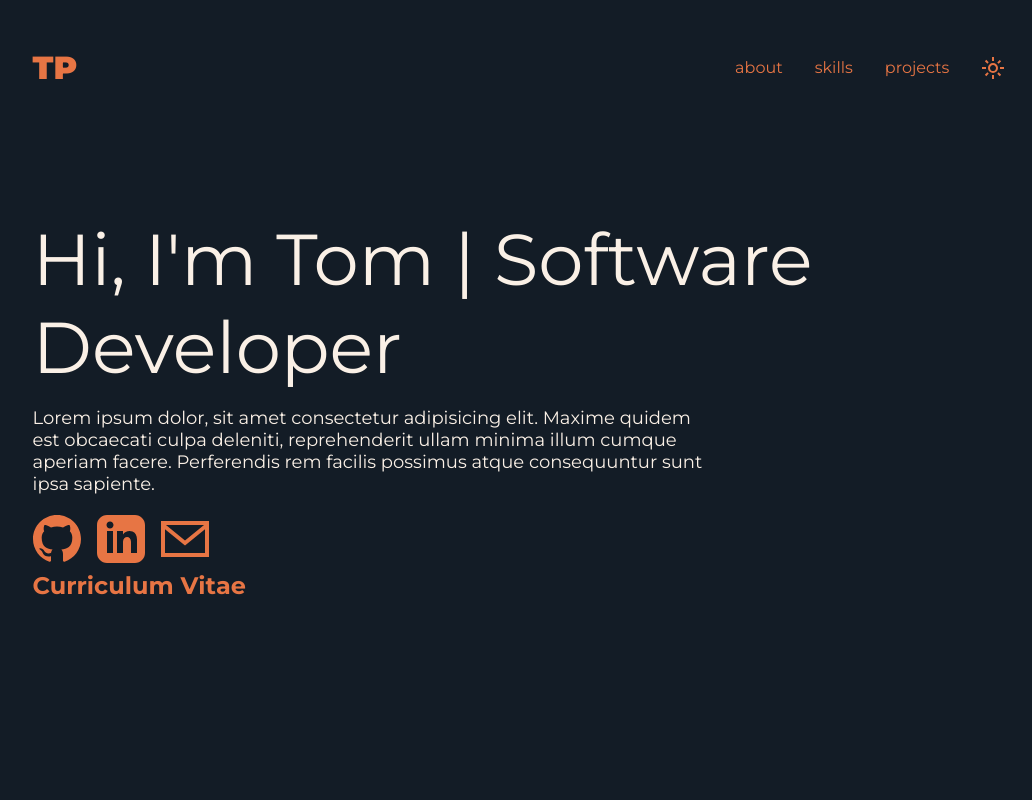
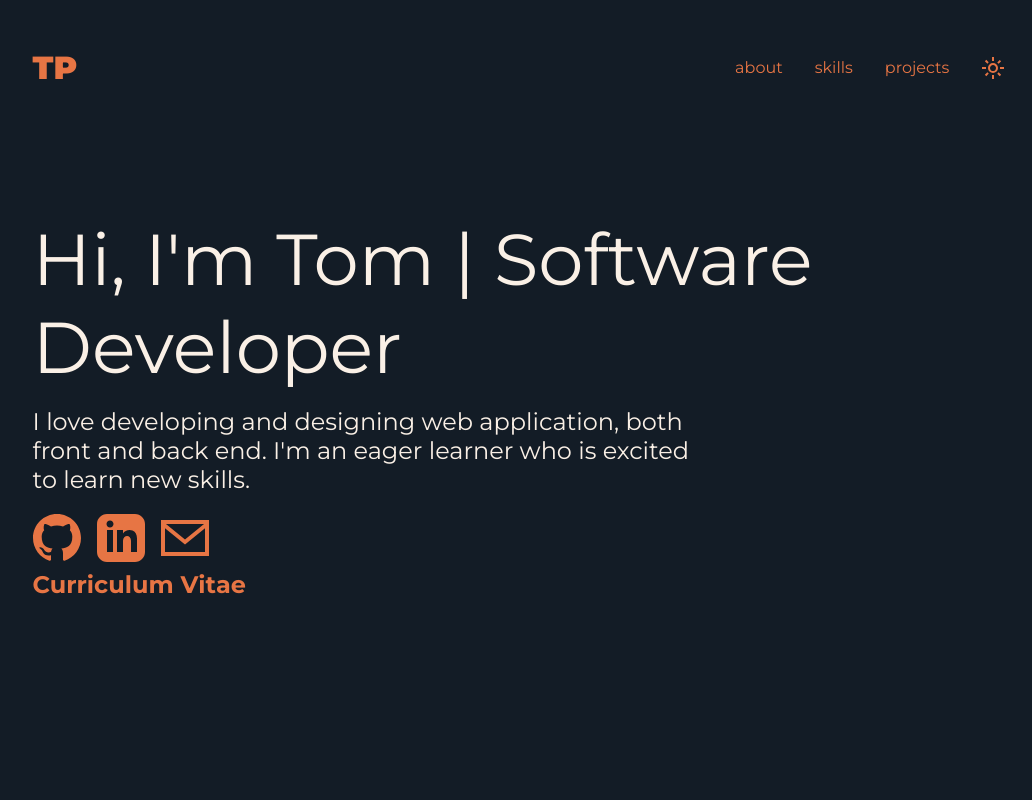
Before and after one commit to Tom-Pierce/portfolio, a React (Vite) app: page / in a window 1280 px wide. Shown: the top 800 px of the page, without its empty margins (121-1153 px from the left). Built offline with nearby package versions, Linux system fonts and the light colour scheme.

Commit message:
update intro text

```diff
--- a/src/components/Intro.jsx
+++ b/src/components/Intro.jsx
@@ -8,10 +8,8 @@ const Intro = () => {
         Hi, I&apos;m Tom | Software Developer
       </h1>
       <p className={styles.introMeText}>
-        Lorem ipsum dolor, sit amet consectetur adipisicing elit. Maxime quidem
-        est obcaecati culpa deleniti, reprehenderit ullam minima illum cumque
-        aperiam facere. Perferendis rem facilis possimus atque consequuntur sunt
-        ipsa sapiente.
+        I love developing and designing web application, both front and back
+        end. I&apos;m an eager learner who is excited to learn new skills.
       </p>
       <nav>
         <Socials />
--- a/src/css/Intro.module.css
+++ b/src/css/Intro.module.css
@@ -10,6 +10,7 @@
 .introMeText {
   width: 70%;
   margin-top: 1rem;
+  font-size: 1.5rem;
 }
 
 .cvLink {
```
